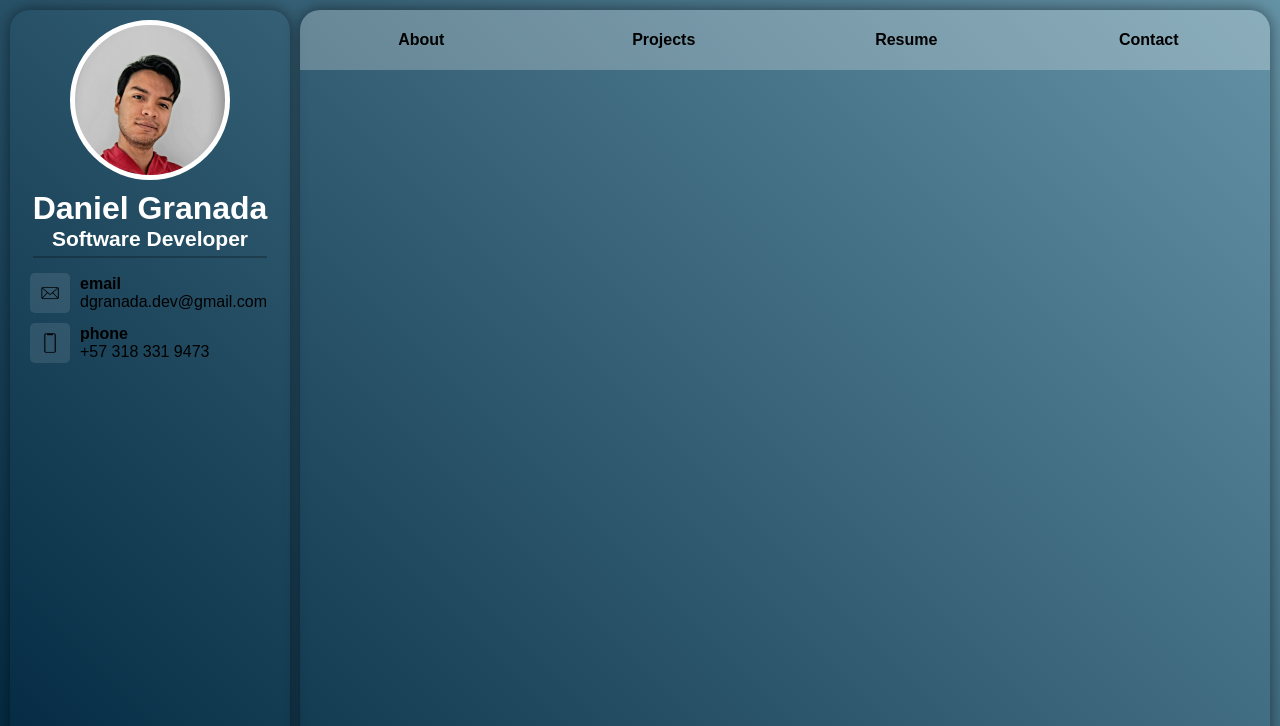
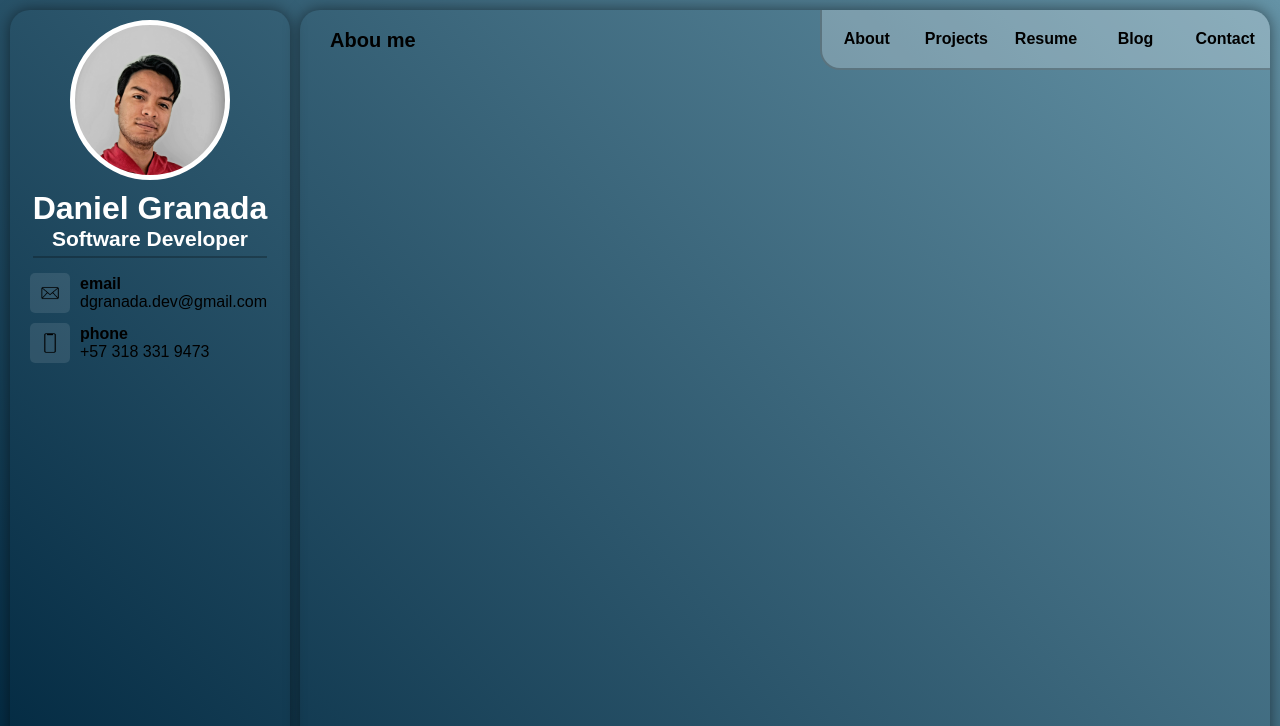
Before and after one commit to JdanielGA/JdanielGA.github.io, a plain HTML site: page index.html in a window 1280 px wide. Shown: the top 726 px of the page. Drawn offline with Linux system fonts and the light colour scheme.

Commit message:
CSS for 1024px add

```diff
--- /dev/null
+++ b/css/home_1024.css
@@ -0,0 +1,25 @@
+.second-container__header {
+    width: 100%;
+    height: 6rem;
+    display: flex;
+    flex-direction: row;
+    justify-content: end;
+}
+
+.second-container__navbar {
+    width: 45rem;
+    justify-self: flex-end;
+    border-top-left-radius: 0rem;
+    border-bottom-left-radius: 2rem;
+    border-left: solid 0.2rem rgba(0, 0, 0, 0.25);
+    border-bottom: solid 0.2rem rgba(0, 0, 0, 0.25);
+    order: 2;
+}
+
+.second-container__title {
+    padding: 1rem 3rem;
+    display: flex;
+    align-items: center;
+    flex-grow: 1;
+    order: 1;
+}
--- a/css/home_720.css
+++ b/css/home_720.css
@@ -56,6 +56,13 @@
     font-size: 1.6rem;
 }
 
+.second-container__header {
+    width: 100%;
+    height: 10rem;
+    display: flex;
+    flex-direction: column;
+}
+
 .second-container__navbar {
     width: 100%;
     height: 6rem;
@@ -66,6 +73,7 @@
     border-top-left-radius: 2rem;
     border-top-right-radius: 2rem;
     background-color: rgba(255, 255, 255, 0.25);
+    border-bottom: solid 0.2rem rgba(0, 0, 0, 0.25);
 }
 
 .second-container__navbar__button {
@@ -85,3 +93,10 @@
     border-radius: 1rem;
     background: none;
 }
+
+.second-container__title {
+    padding: 1rem 2rem;
+    display: flex;
+    align-items: center;
+    flex-grow: 1;
+}
--- a/index.html
+++ b/index.html
@@ -6,6 +6,7 @@
     <title>JDaniel: Home page</title>
     <link rel="stylesheet" href="css/home.css">
     <link rel="stylesheet" href="css/home_720.css" media="screen and (min-width: 720px)">
+    <link rel="stylesheet" href="css/home_1024.css" media="screen and (min-width: 1024px)">
 </head>
 <body>
     <div class="container">
@@ -91,6 +92,7 @@
             </footer>
         </div>
         <div class="second-container">
+            <div class="second-container__header">
                 <nav class="second-container__navbar">
                     <div class="second-container__navbar__button">
                         <button>
@@ -109,10 +111,19 @@
                     </div>
                     <div class="second-container__navbar__button">
                         <button>
+                            Blog
+                        </button>
+                    </div>
+                    <div class="second-container__navbar__button">
+                        <button>
                             Contact
                         </button>
                     </div>
                 </nav>
+                <div class="second-container__title">
+                    <h1>Abou me</h1>
+                </div>
+            </div>
         </div>
 
     </div>
```
Lines whose indentation alone changed are shown as unchanged.
